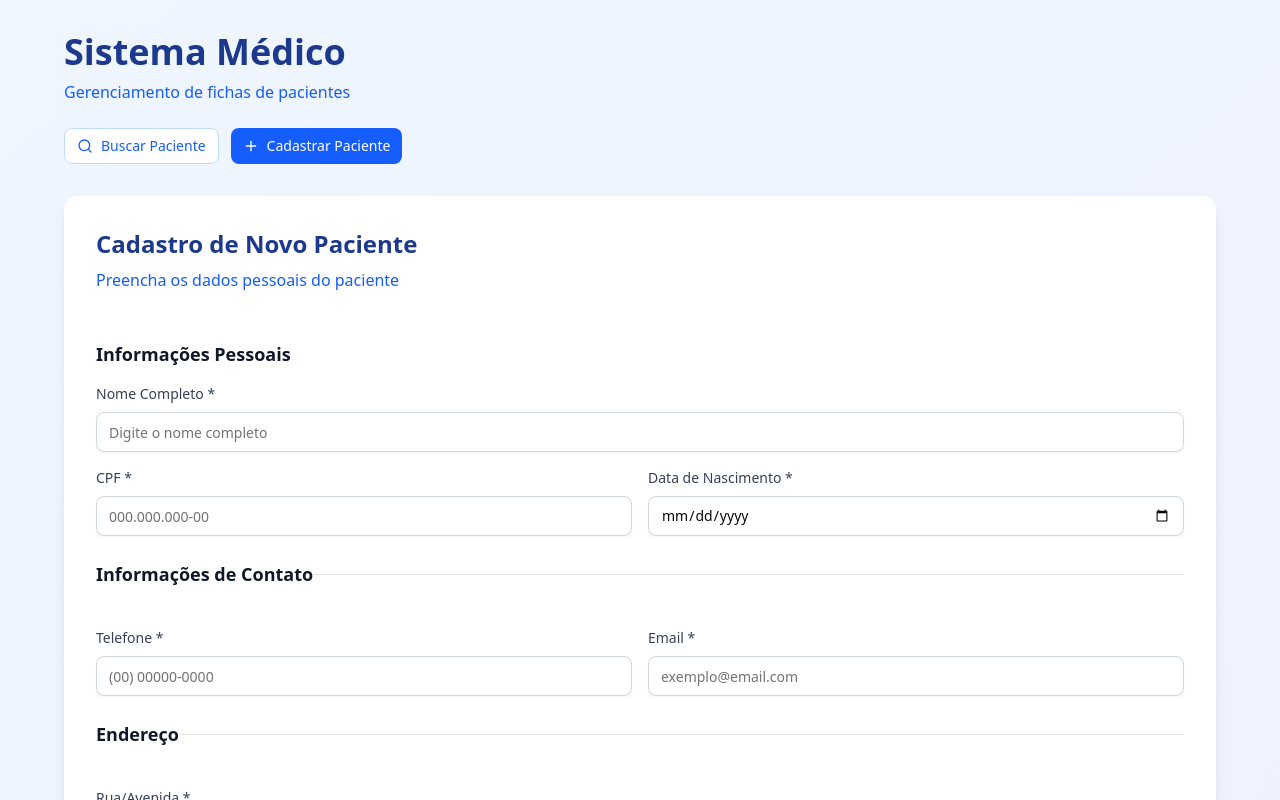
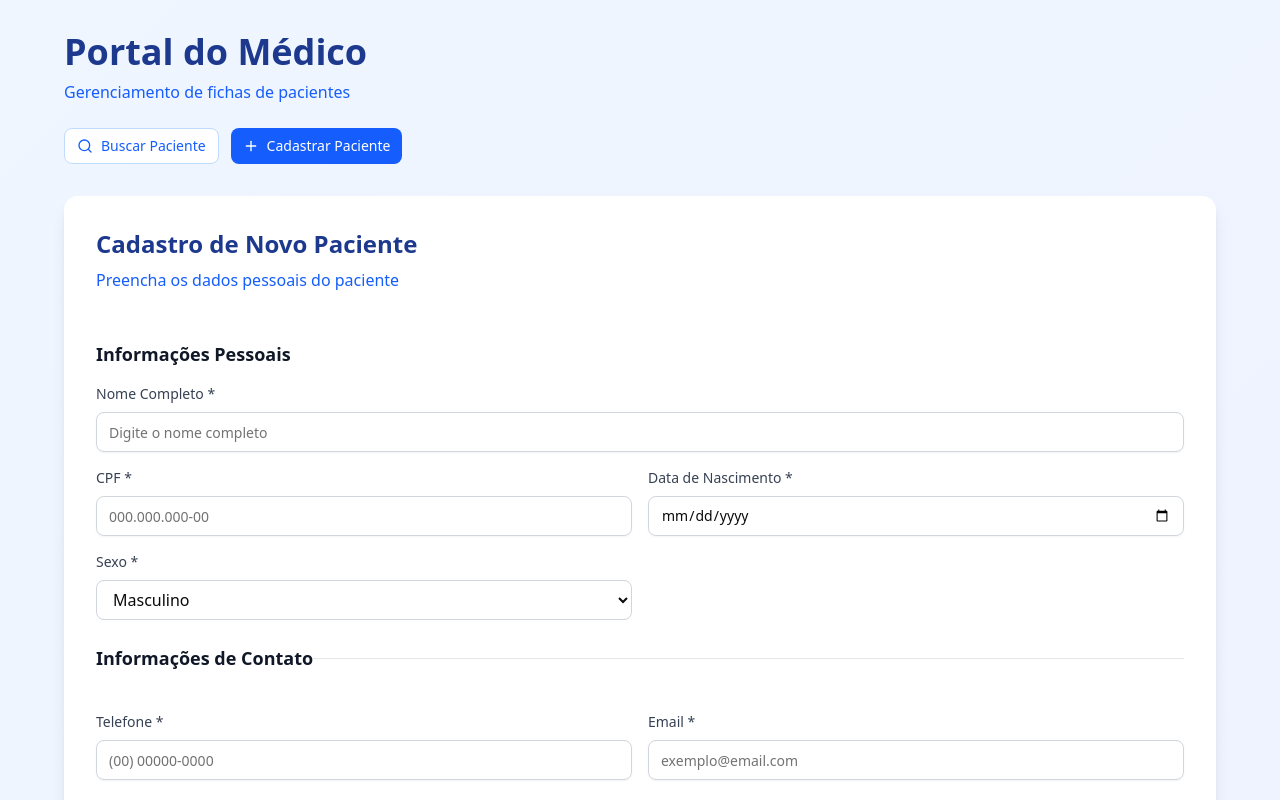
Before and after one commit to MisterJohnsu/monorepo-idlife, a Next.js app in the folder apps/web/: page /doctor in a window 1280 px wide. Both pictures are taken after a click on the button "Cadastrar Paciente". Shown: the top 800 px of the page. Built offline with nearby package versions, Linux system fonts and the light colour scheme.

Commit message:
feat: Update DoctorDashboard title and add gender selection to patient registration form

```diff
--- a/apps/web/src/app/doctor/page.tsx
+++ b/apps/web/src/app/doctor/page.tsx
@@ -14,7 +14,7 @@ export default function DoctorDashboard() {
 
       <div className="max-w-6xl mx-auto">
         <div className="mb-8">
-          <h1 className="text-4xl font-bold text-blue-900 mb-2">Sistema Médico</h1>
+          <h1 className="text-4xl font-bold text-blue-900 mb-2">Portal do Médico</h1>
           <p className="text-blue-600 mb-6">Gerenciamento de fichas de pacientes</p>
 
           <div className="flex gap-3 flex-wrap">
--- a/apps/web/src/components/RegisterPatient/index.tsx
+++ b/apps/web/src/components/RegisterPatient/index.tsx
@@ -17,6 +17,7 @@ const formSchema = z.object({
   city: z.string().min(2, "Cidade inválida"),
   email: z.string().email("Email inválido"),
   state: z.enum(["SP", "RJ", "MG", "BA", "RS", "PR", "PE", "CE", "PA", "SC"]),
+  sexo: z.enum(["M", "F"]),
 });
 
 type RegistrationPatientData = z.infer<typeof formSchema>;
@@ -57,7 +58,6 @@ export function RegisterPatient({ onSuccess }: RegisterPatientProps) {
         <form onSubmit={handleSubmit(handleFormSubmit)} className="space-y-6">
           <fieldset className="space-y-4">
             <legend className="text-lg font-semibold text-gray-900 mb-4">Informações Pessoais</legend>
-
             <div>
               <label className="block text-sm font-medium text-gray-700 mb-2">Nome Completo *</label>
               <Input
@@ -90,6 +90,17 @@ export function RegisterPatient({ onSuccess }: RegisterPatientProps) {
                   className="h-10 border-gray-300 focus:ring-blue-500 focus:border-blue-500"
                   {...register("birthDate")}
                 />
+              </div>
+              <div>
+                <label className="block text-sm font-medium text-gray-700 mb-2">Sexo *</label>
+                <select
+                  id="state"
+                  {...register("sexo")}
+                  className="w-full h-10 px-3 border border-gray-300 rounded-md focus:ring-2 focus:ring-blue-500 focus:border-blue-500 bg-white"
+                >
+                  <option value="M">Masculino</option>
+                  <option value="F">Feminino</option>
+                </select>
               </div>
             </div>
           </fieldset>
```
